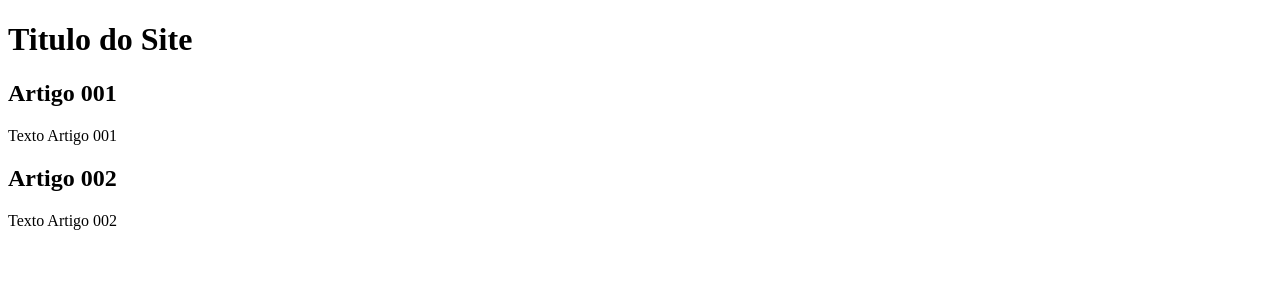
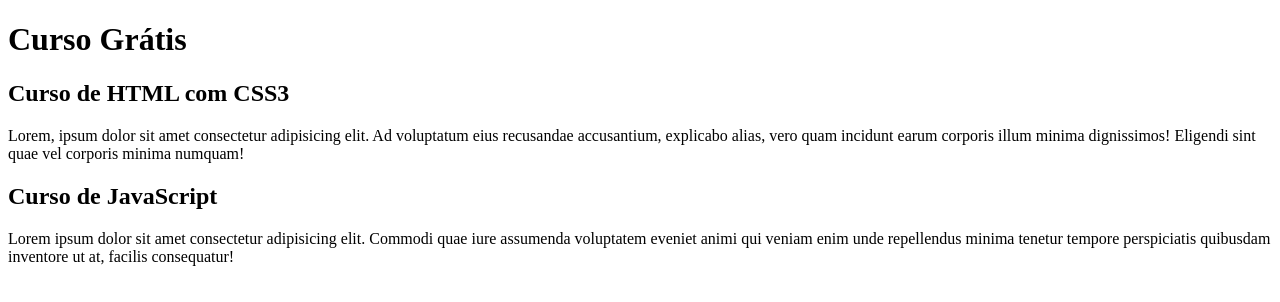
Before and after one commit to uis34/projeto-site, a plain HTML site: page index.html in a window 1280 px wide. Drawn offline with Linux system fonts and the light colour scheme.

Commit message:
comecei a escrever conteúdo

```diff
--- a/index.html
+++ b/index.html
@@ -8,15 +8,15 @@
 <body>
   <main>
       <header>
-          <h1>Titulo do Site</h1>
+          <h1>Curso Grátis</h1> </h1>
       </header>
       <article>
-          <h2>Artigo 001</h2>
-          <p>Texto Artigo 001</p>
+          <h2>Curso  de HTML com CSS3</h2>
+          <p>Lorem, ipsum dolor sit amet consectetur adipisicing elit. Ad voluptatum eius recusandae accusantium, explicabo alias, vero quam incidunt earum corporis illum minima dignissimos! Eligendi sint quae vel corporis minima numquam!</p>
       </article>
       <article>
-          <h2>Artigo 002</h2>
-          <p>Texto Artigo 002</p>
+          <h2>Curso de JavaScript</h2>
+          <p>Lorem ipsum dolor sit amet consectetur adipisicing elit. Commodi quae iure assumenda voluptatem eveniet animi qui veniam enim unde repellendus minima tenetur tempore perspiciatis quibusdam inventore ut at, facilis consequatur!</p>
       </article>
   </main>
 </body>
```
